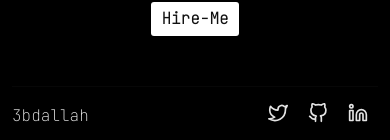
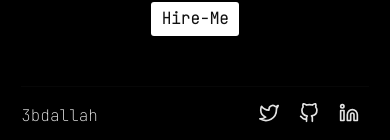
Before and after one commit to 3bdalah/3bdallah, a Next.js app: page / in a window 390 px wide. Shown: the part 2078-2218 px from the top of the page. Built offline with nearby package versions, Linux system fonts and the light colour scheme.

Commit message:
update (Footer) : change width
change width in desktop and fix width in mobile

```diff
--- a/styles/globals.css
+++ b/styles/globals.css
@@ -408,4 +408,11 @@ nav{
   justify-content: space-between;
   align-items: center;
   color: var(--clr-text-primary);
+  width: 66.4%;
+  margin: auto;
 }
+@media (max-width:800px){
+   .footer{
+      width:95%;
+   }
+}
```
